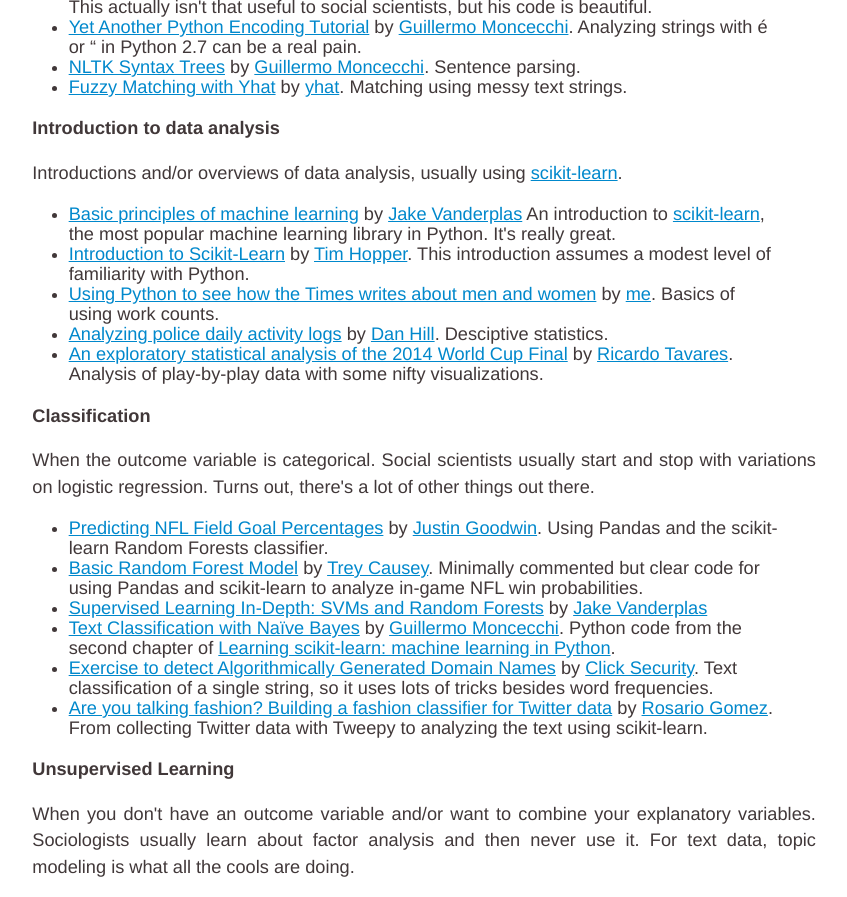
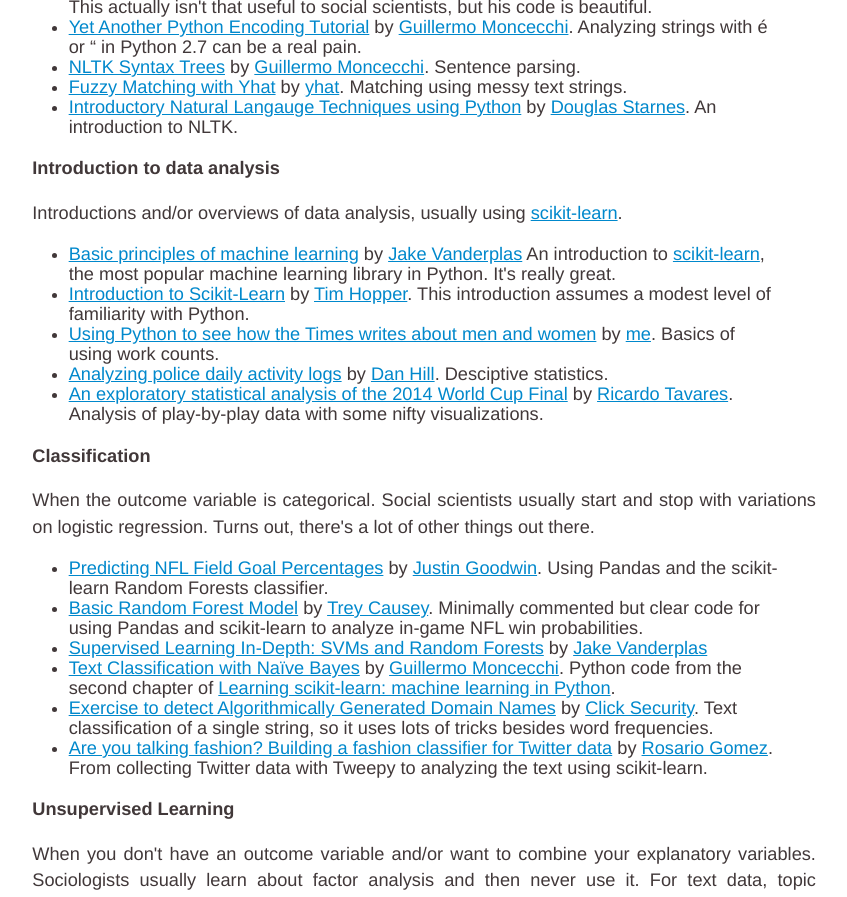
Before and after one commit to nealcaren/python-tutorials, a plain HTML site: page index.html in a window 1280 px wide. Shown: the part 2554-3451 px from the top of the page, without its empty margins (216-1063 px from the left). Drawn offline with nearby package versions, Linux system fonts and the light colour scheme; some packages are replaced by stand-ins of ours.

Commit message:
One more NLTK

```diff
--- a/index.html
+++ b/index.html
@@ -1748,6 +1748,7 @@ document.write('<a h'+'ref'+'="ma'+'ilto'+':'+e+'">'+'know'+'<\/'+'a'+'>');
 <li><a href="http://nbviewer.ipython.org/github/gmonce/datascience/blob/master/src/1%20-%20Yet%20Another%20Python%20Encoding%20Tutorial.ipynb">Yet Another Python Encoding Tutorial</a> by <a href="https://twitter.com/gmonce">Guillermo Moncecchi</a>. Analyzing strings with é or “ in Python 2.7 can be a real pain.</li>
 <li><a href="http://nbviewer.ipython.org/github/gmonce/nltk_parsing/blob/master/1.%20NLTK%20Syntax%20Trees.ipynb">NLTK Syntax Trees</a> by <a href="https://twitter.com/gmonce">Guillermo Moncecchi</a>. Sentence parsing.</li>
 <li><a href="http://blog.yhathq.com/posts/fuzzy-matching-with-yhat.html">Fuzzy Matching with Yhat</a> by <a href="https://www.yhathq.com">yhat</a>. Matching using messy text strings.</li>
+<li><a href="http://nbviewer.ipython.org/github/douglasstarnes/pyohio14/blob/master/NaturalLanguageToolkit.ipynb">Introductory Natural Langauge Techniques using Python</a> by <a href="https://twitter.com/poweredbyaltnet">Douglas Starnes</a>. An introduction to NLTK.</li>
 </ul>
 <p><strong>Introduction to data analysis</strong></p>
 <p>Introductions and/or overviews of data analysis, usually using <a href="http://scikit-learn.org/stable/">scikit-learn</a>.</p>
```
